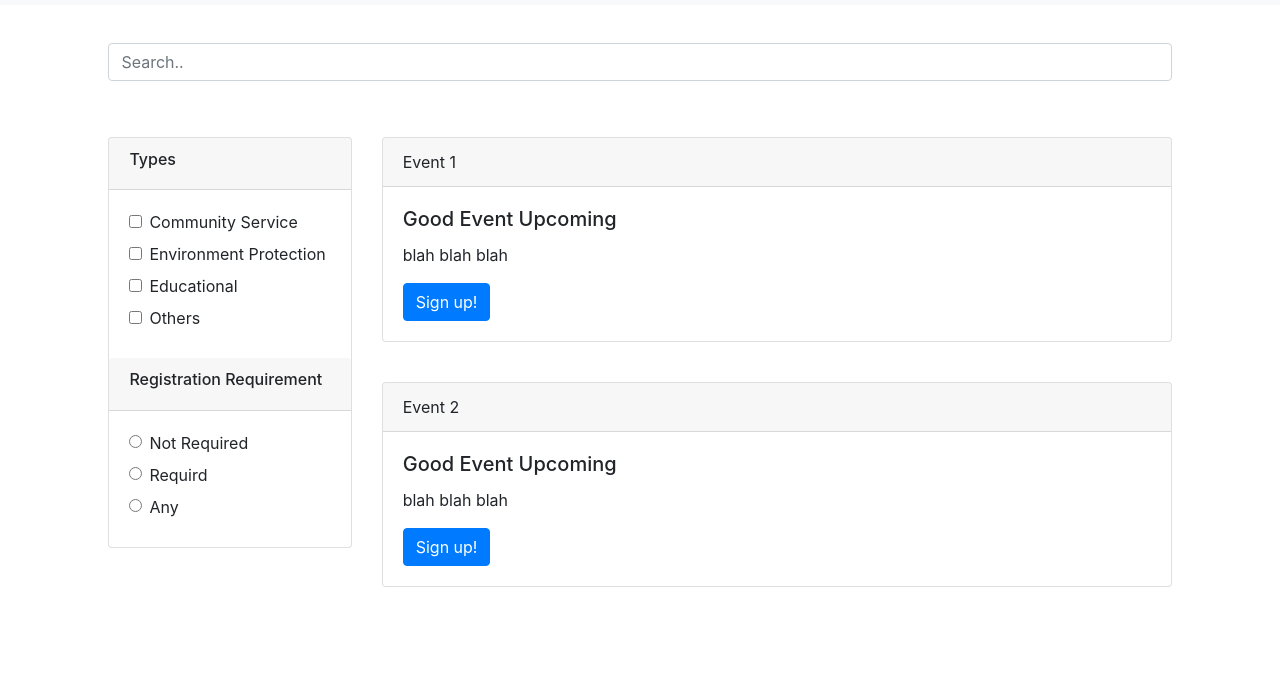
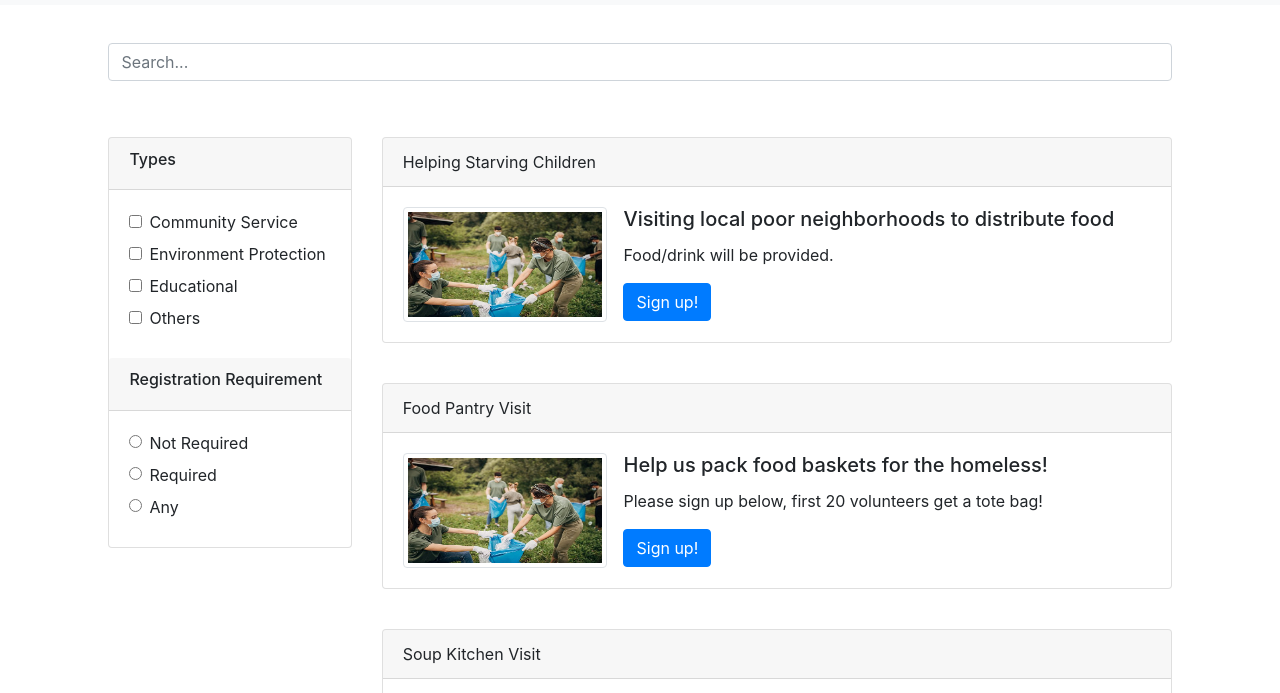
Before and after one commit to CS196Illinois/Group33-FA23, a plain HTML site: page Project/Frontend/Events/events.html in a window 1280 px wide. Shown: the part 51-744 px from the top of the page. Drawn offline with nearby package versions, Linux system fonts and the light colour scheme.

Commit message:
added images to events and search bar functionality

```diff
--- a/Project/Frontend/Events/events.css
+++ b/Project/Frontend/Events/events.css
@@ -22,5 +22,9 @@
 
 .scrollit {
     overflow-y: scroll;
-    height: 450px;
+    height: 70vh
 }
+
+.hide {
+    display: none;
+}
--- a/Project/Frontend/Events/events.html
+++ b/Project/Frontend/Events/events.html
@@ -6,17 +6,6 @@
 
     <link rel="stylesheet" href="https://stackpath.bootstrapcdn.com/bootstrap/4.3.1/css/bootstrap.min.css"
         integrity="sha384-ggOyR0iXCbMQv3Xipma34MD+dH/1fQ784/j6cY/iJTQUOhcWr7x9JvoRxT2MZw1T" crossorigin="anonymous">
-    <script src="https://code.jquery.com/jquery-3.3.1.slim.min.js"
-        integrity="sha384-q8i/X+965DzO0rT7abK41JStQIAqVgRVzpbzo5smXKp4YfRvH+8abtTE1Pi6jizo"
-        crossorigin="anonymous"></script>
-    <script src="https://cdnjs.cloudflare.com/ajax/libs/popper.js/1.14.7/umd/popper.min.js"
-        integrity="sha384-UO2eT0CpHqdSJQ6hJty5KVphtPhzWj9WO1clHTMGa3JDZwrnQq4sF86dIHNDz0W1"
-        crossorigin="anonymous"></script>
-    <script src="https://stackpath.bootstrapcdn.com/bootstrap/4.3.1/js/bootstrap.min.js"
-        integrity="sha384-JjSmVgyd0p3pXB1rRibZUAYoIIy6OrQ6VrjIEaFf/nJGzIxFDsf4x0xIM+B07jRM"
-        crossorigin="anonymous"></script>
-
-    <script src="events.js"></script>
 
     <link rel="stylesheet" href="./events.css">
 </head>
@@ -38,7 +27,7 @@
     <div class="container" id="content">
         <div class="row sticky-top" id="searchBar">
             <div class="col">
-                <input class="form-control" id="search" type="text" placeholder="Search.."><br>
+                <input class="form-control" id="search" type="search" placeholder="Search..."><br>
             </div>
         </div>
         <div class="row">
@@ -96,7 +85,7 @@
                                 <label class="form-check">
                                     <input class="form-check-input" type="radio" name="exampleRadio" value="">
                                     <span class="form-check-label">
-                                        Requird
+                                        Required
                                     </span>
                                 </label>
                                 <label class="form-check">
@@ -114,6 +103,16 @@
             </div>
         </div>
     </div>
+    <script src="https://code.jquery.com/jquery-3.3.1.slim.min.js"
+        integrity="sha384-q8i/X+965DzO0rT7abK41JStQIAqVgRVzpbzo5smXKp4YfRvH+8abtTE1Pi6jizo"
+        crossorigin="anonymous"></script>
+    <script src="https://cdnjs.cloudflare.com/ajax/libs/popper.js/1.14.7/umd/popper.min.js"
+        integrity="sha384-UO2eT0CpHqdSJQ6hJty5KVphtPhzWj9WO1clHTMGa3JDZwrnQq4sF86dIHNDz0W1"
+        crossorigin="anonymous"></script>
+    <script src="https://stackpath.bootstrapcdn.com/bootstrap/4.3.1/js/bootstrap.min.js"
+        integrity="sha384-JjSmVgyd0p3pXB1rRibZUAYoIIy6OrQ6VrjIEaFf/nJGzIxFDsf4x0xIM+B07jRM"
+        crossorigin="anonymous"></script>
+    <script src="events.js"></script>
 </body>
 
 </html>
--- a/Project/Frontend/Events/events.js
+++ b/Project/Frontend/Events/events.js
@@ -1,40 +1,52 @@
 var data = {
     0: {
-        title: "Event 1",
-        subtitle: "Good Event Upcoming",
-        desc: "blah blah blah"
+        title: "Helping Starving Children",
+        subtitle: "Visiting local poor neighborhoods to distribute food",
+        desc: "Food/drink will be provided."
     },
     1: {
-        title: "Event 2",
-        subtitle: "Good Event Upcoming",
-        desc: "blah blah blah"
+        title: "Food Pantry Visit",
+        subtitle: "Help us pack food baskets for the homeless!",
+        desc: "Please sign up below, first 20 volunteers get a tote bag!"
     },
     2: {
-        title: "Event 2",
-        subtitle: "Good Event Upcoming",
-        desc: "blah blah blah"
+        title: "Soup Kitchen Visit",
+        subtitle: "Serve soup to impoverished communities",
+        desc: "Bring your own set of gloves please."
     },
     3: {
-        title: "Event 3",
+        title: "Event 4",
         subtitle: "Good Event Upcoming",
         desc: "blah blah blah"
     },
     4: {
-        title: "Event 4",
+        title: "Event 5",
         subtitle: "Good Event Upcoming",
         desc: "blah blah blah"
     },
     5: {
-        title: "Event 5",
+        title: "Event 6",
         subtitle: "Good Event Upcoming",
         desc: "blah blah blah"
     },
     6: {
-        title: "Event 6",
+        title: "Event 7",
         subtitle: "Good Event Upcoming",
         desc: "blah blah blah"
     }
 }
+
+var searchBar = document.getElementById("search")
+
+searchBar.addEventListener("input", e => {
+    const value = e.target.value.toLowerCase()
+    for (let i = 0; i < Object.keys(data).length; i++) {
+        console.log(data[i].title)
+        var shouldShow = data[i].title.toLowerCase().includes(value) || data[i].subtitle.toLowerCase().includes(value) || data[i].desc.toLowerCase().includes(value)
+        var card = document.getElementsByClassName("entryNum" + i)[0]
+        card.classList.toggle("hide", !shouldShow)
+    }
+})
 
 function init() {
     var height = screen.height
@@ -46,11 +58,12 @@ function init() {
         var entry = data[i]
         if (i == 0) {
             list.innerHTML += `
-        <div class="card eventCard" id = "firstEvent">
+        <div class="card eventCard entryNum${i}" id = "firstEvent">
             <div class="card-header">
                 ${entry.title}
             </div>
             <div class="card-body">
+                <img class="float-left img-thumbnail mr-3" style="width: 16cqw; height: 9cqw;" src="./sample1.jpg">
                 <h5 class="card-title">${entry.subtitle}</h5>
                 <p class="card-text">${entry.desc}</p>
                 <a href="../Apply/apply.html" class="btn btn-primary">Sign up!</a>
@@ -60,11 +73,12 @@ function init() {
             continue
         }
         list.innerHTML += `
-        <div class="card eventCard">
+        <div class="card eventCard entryNum${i}">
             <div class="card-header">
                 ${entry.title}
             </div>
             <div class="card-body">
+            <img class="float-left img-thumbnail mr-3" style="width: 16cqw; height: 9cqw;" src="./sample1.jpg">
                 <h5 class="card-title">${entry.subtitle}</h5>
                 <p class="card-text">${entry.desc}</p>
                 <a href="../Apply/apply.html" class="btn btn-primary">Sign up!</a>
```
Also changed, not shown: Project/Frontend/Events/sample1.jpg (added).
